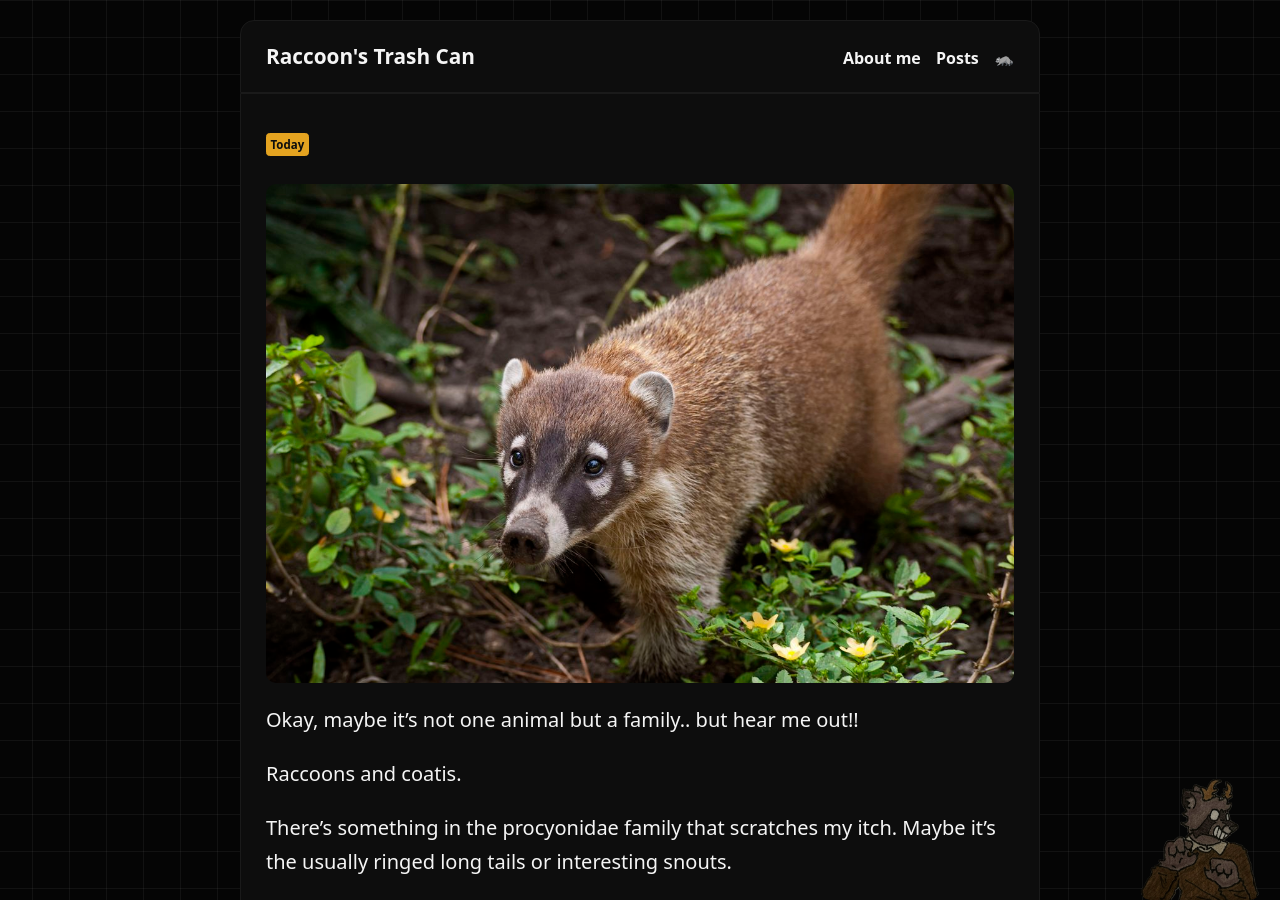
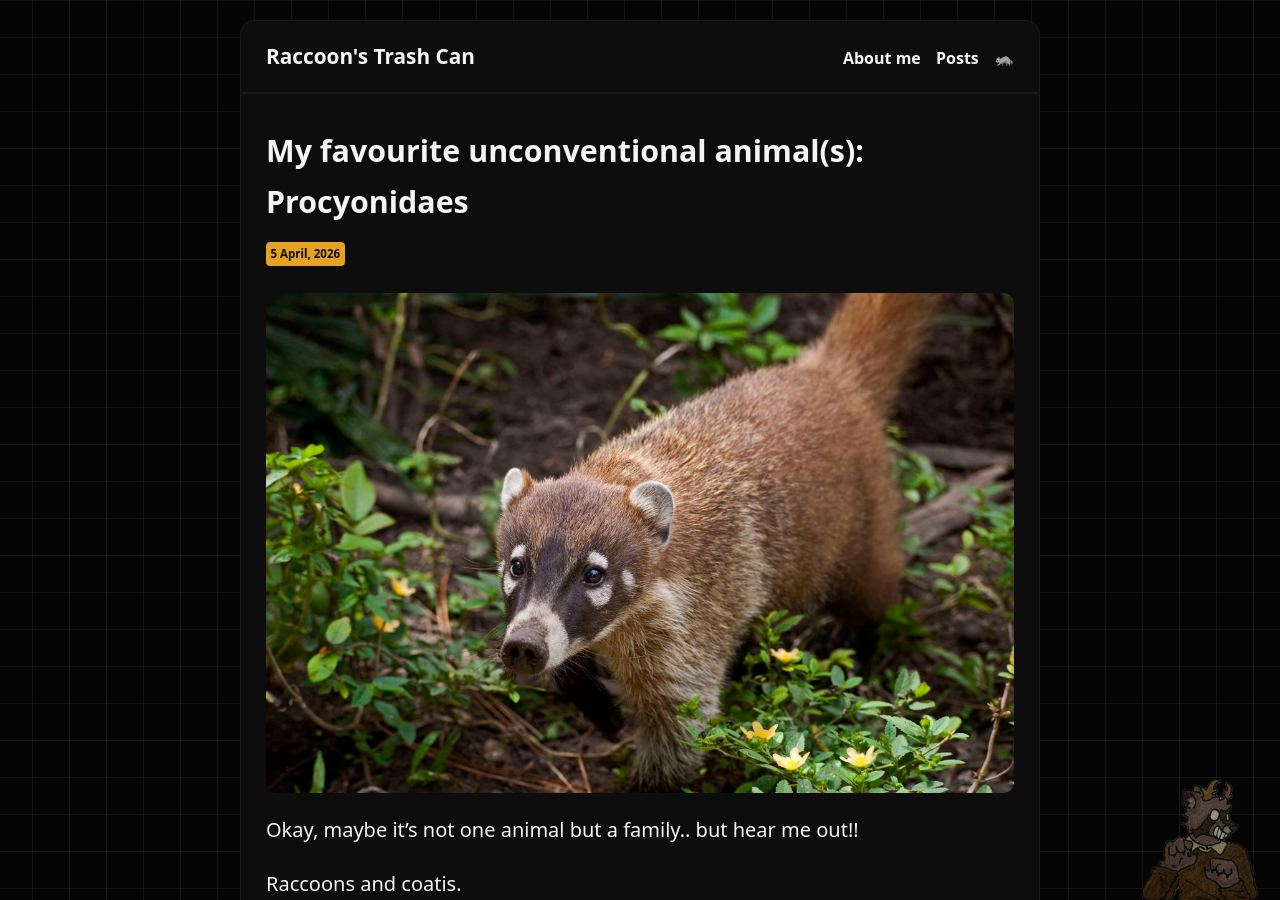
Before and after one commit to raccoonfangz/raccoonfangz.github.io, a Jekyll site: the page built from _posts/2026-04-05-my-favourite-unconventional-animal-procyonidaes.md, in a window 1280 px wide and 900 px high. Built offline with Jekyll 4.4.1, drawn with Linux system fonts in a browser that asks for light colours; our own code applies the rules of GitHub Pages for plain Markdown files.

Commit message:
Update 2026-04-05-my-favourite-unconventional-animal-procyonidaes.md

```diff
--- a/_posts/2026-04-05-my-favourite-unconventional-animal-procyonidaes.md
+++ b/_posts/2026-04-05-my-favourite-unconventional-animal-procyonidaes.md
@@ -1,6 +1,6 @@
 ---
 layout: post
-title: My favourite unconventional animal(s): Procyonidaes
+title: "My favourite unconventional animal(s): Procyonidaes"
 tags:
   - 2026
 ---
```
